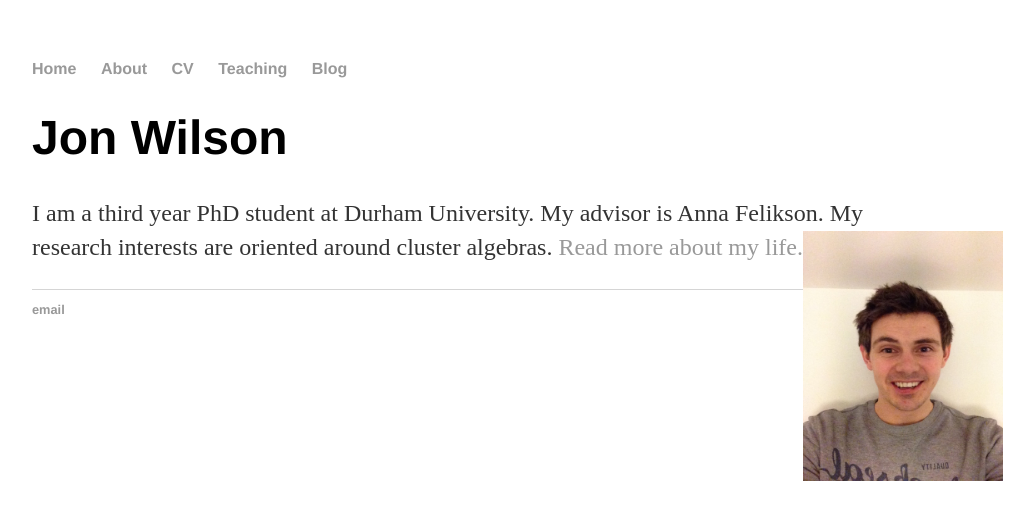
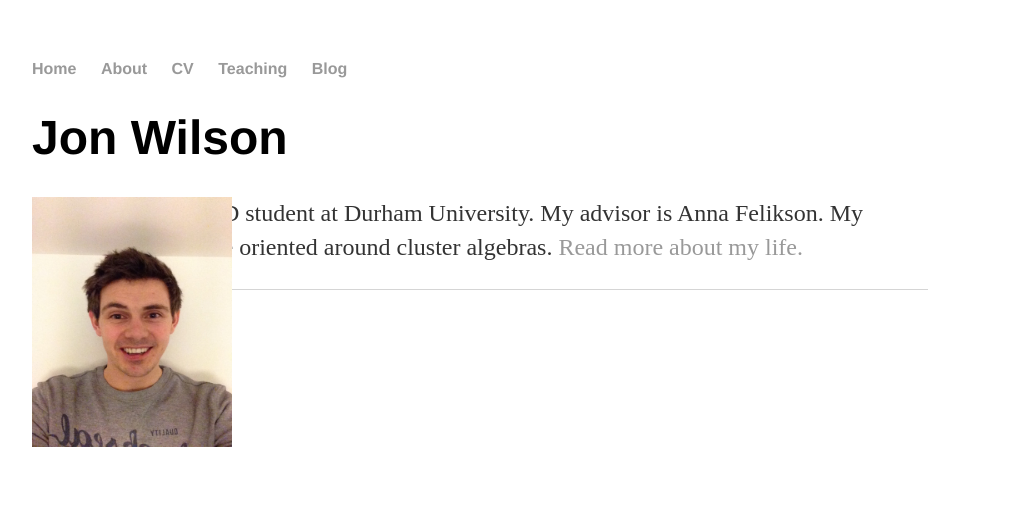
Before and after one commit to jon-m-wilson/jon-m-wilson.github.io, a Jekyll site: the page built from index.html, in a window 1280 px wide. Shown: the top 520 px of the page, without its empty margins (160-1194 px from the left). Built offline with Jekyll 4.4.1, drawn with Linux system fonts in a browser that asks for light colours.

Commit message:
Update index.html

```diff
--- a/index.html
+++ b/index.html
@@ -4,7 +4,7 @@ title: Jon Wilson
 ---
 <div class="blurb">
 	<h1>Jon Wilson</h1>
-	<p>I am a third year PhD student at Durham University. My advisor is Anna Felikson.
-	My research interests are oriented around cluster algebras. <a href="/about">Read more about my life.
-	<IMG STYLE="position:absolute; WIDTH:200px; HEIGHT:250px" src="photoofme.jpg" ALIGN=”left” HSPACE=”50” /> </a></p>
+	<p> <IMG STYLE="position:absolute; WIDTH:200px; HEIGHT:250px" src="photoofme.jpg" ALIGN=”left” />
+	I am a third year PhD student at Durham University. My advisor is Anna Felikson.
+	My research interests are oriented around cluster algebras. <a href="/about">Read more about my life. </a></p>
 </div><!-- /.blurb -->
```
